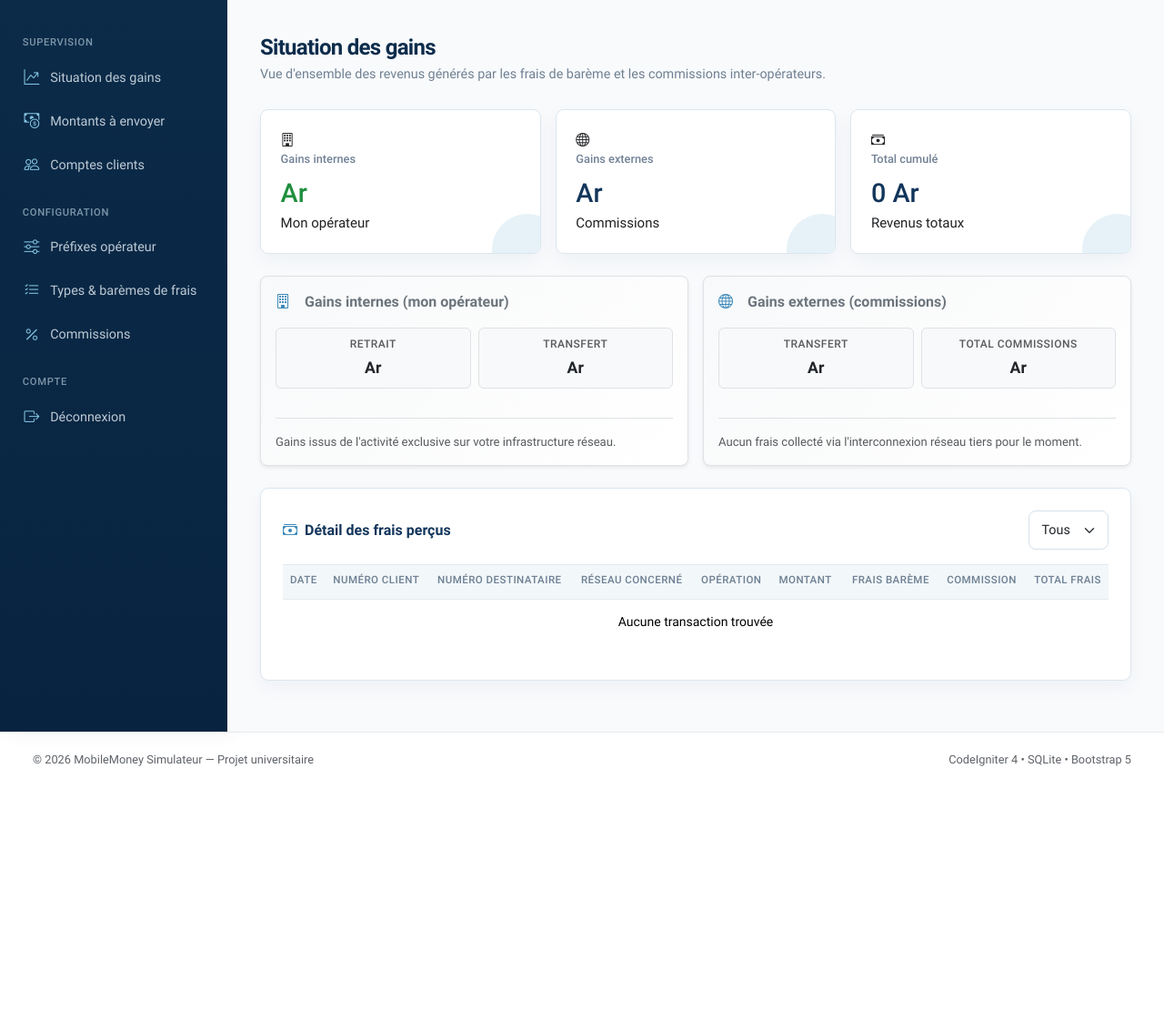
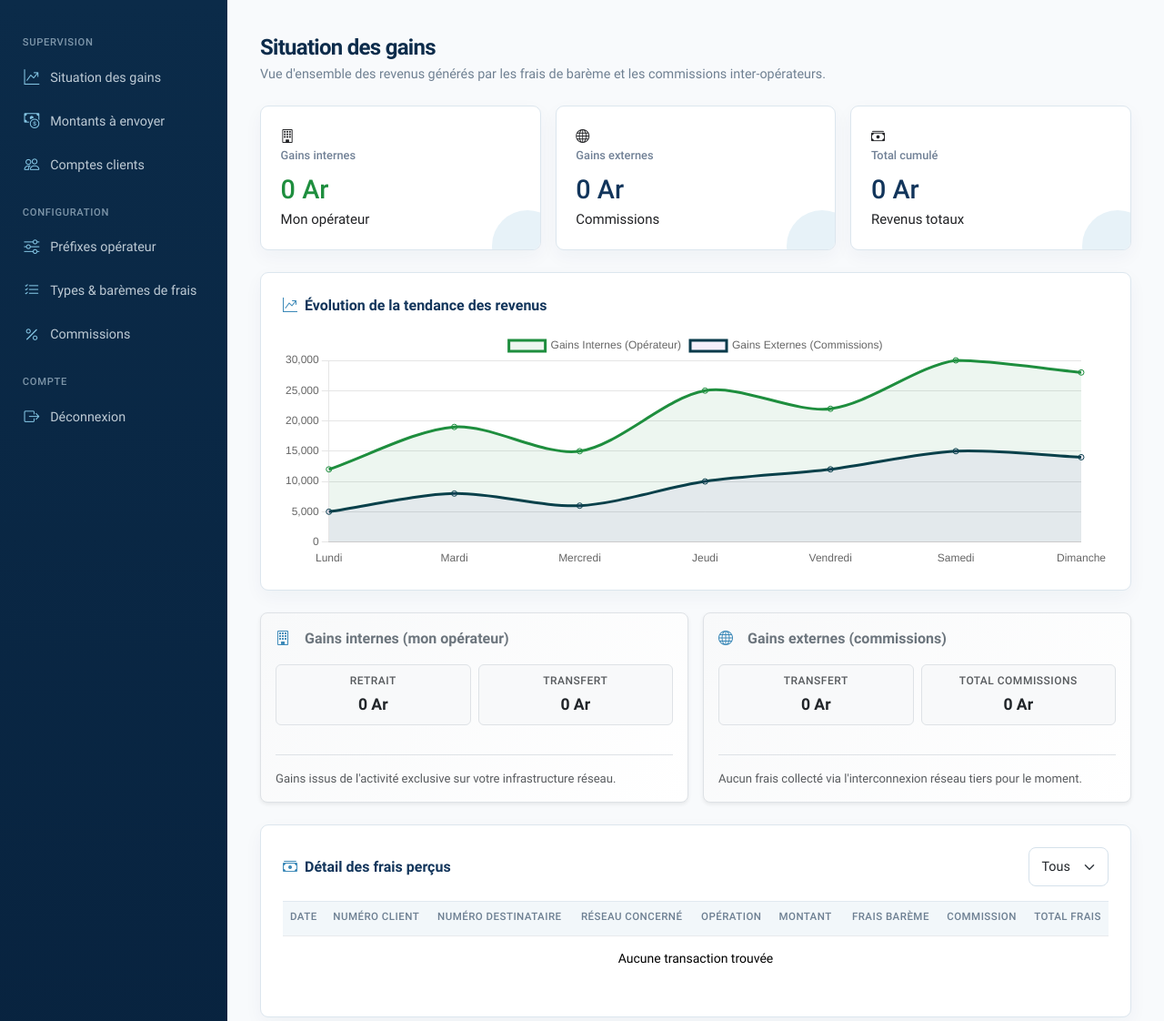
Before and after one commit to CoralieSanorana/EXAMEN_FINAL_S4_BINOME, a CodeIgniter 4 app: the page made by app/Views/operateur/gains.php in a window 1280 px wide. Shown: the part 66-1188 px from the top of the page at 91% size. Before the commit the page ends 908 px from the top, so only its background shows below. Run offline with PHP 8.4 and a stand-in for CodeIgniter, Linux system fonts and the light colour scheme; the template is opened without the code that fills it, so the values that code supplies are empty; some libraries are stand-ins or nearby versions.

Commit message:
ajout de stat dans gains.php

```diff
--- a/app/Views/operateur/gains.php
+++ b/app/Views/operateur/gains.php
@@ -2,20 +2,24 @@
 
 <?php
 $stats = $stats ?? [
-    'gains_retrait' => '0',
-    'gains_transfert' => '0',
+    'interne' => ['total' => '0', 'retrait' => '0', 'transfert' => '0'],
+    'externe' => ['total' => '0', 'transfert' => '0', 'details' => []],
     'total_cumule' => '0',
 ];
 $filter = $filter ?? 'all';
+$period = $period ?? 'month';
 $transactions = $transactions ?? [];
 $pager = $pager ?? '';
 ?>
 
 <?= $this->section('content') ?>
 
-<div class="mm-page-header">
-    <h1>Situation des gains</h1>
-    <p>Vue d'ensemble des revenus générés par les frais de barème et les commissions inter-opérateurs.</p>
+<!-- EN-TÊTE AVEC FILTRE TEMPOREL -->
+<div class="d-flex flex-wrap justify-content-between align-items-center mb-4 gap-3">
+    <div class="mm-page-header mb-0">
+        <h1>Situation des gains</h1>
+        <p>Vue d'ensemble des revenus générés par les frais de barème et les commissions inter-opérateurs.</p>
+    </div>
 </div>
 
 <!-- CONSERVATION STRICTE DES COULEURS ET DEGRADES D'ORIGINE -->
@@ -48,6 +52,20 @@
             <div class="mm-stat-label">Total cumulé</div>
             <div class="mm-stat-value"><?= $stats['total_cumule'] ?> Ar</div>
             <div class="mm-stat-subtitle">Revenus totaux</div>
+        </div>
+    </div>
+</div>
+
+<!-- SECTION GRAPHIQUE SEULE (Couleurs synchronisées avec les cartes) -->
+<div class="row g-3 mb-4">
+    <div class="col-12">
+        <div class="mm-card mb-0">
+            <div class="mm-card-title mb-3">
+                <i class="bi bi-graph-up-arrow"></i> Évolution de la tendance des revenus
+            </div>
+            <div style="height: 260px; position: relative;">
+                <canvas id="revenueChart"></canvas>
+            </div>
         </div>
     </div>
 </div>
@@ -223,4 +241,8 @@
     <?php endif; ?>
 </div>
 
+<!-- SCRIPT CHART.JS MATCHANT LES COULEURS (VERT ET VIOLET) -->
+<script src="https://cdn.jsdelivr.net/npm/chart.js"></script>
+<script src="/assets/js/Operateur/gains.js"></script>
+
 <?= $this->endSection() ?>
```
Also changed, not shown: public/assets/js/Operateur/gains.js (added), 1 other file.
